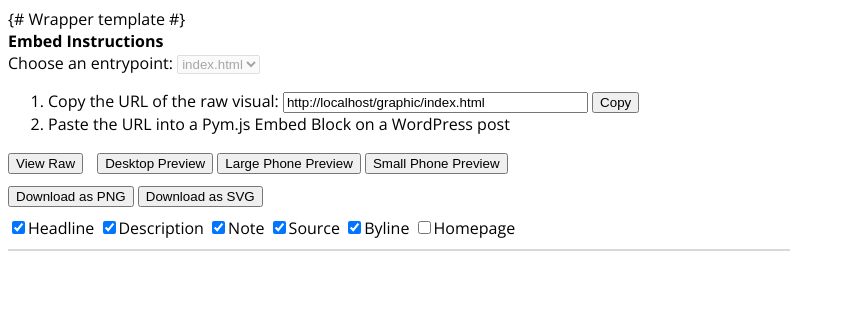
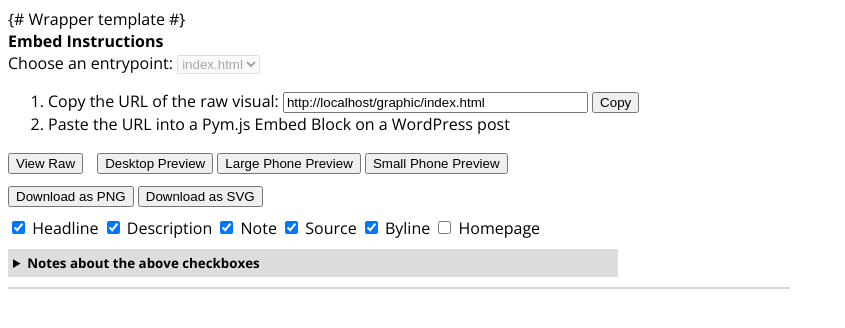
Before and after one commit to michigandaily/cookie, a website built with Parcel: page src/index.html in a window 1280 px wide. Shown: the whole page, without its empty margins (0-845 px from the left). Built offline with nearby package versions, Linux system fonts and the light colour scheme; what pym.js would draw is missing.

Commit message:
Add checkbox notes

```diff
--- a/src/css/base.scss
+++ b/src/css/base.scss
@@ -17,3 +17,16 @@ body {
   resize: horizontal;
   overflow-x: auto;
 }
+
+.notes {
+  display: block;
+        max-width: 600px;
+        margin-top: 10px;
+        background-color: rgb(221, 221, 221);
+        padding: 5px;
+        margin: 10px 0;
+
+  details p {
+    margin: 0.5rem;
+  }
+}
--- a/src/index.html
+++ b/src/index.html
@@ -21,7 +21,7 @@
       <li>Paste the URL into a Pym.js Embed Block on a WordPress post</li>
     </ol>
     <a id="view-raw" target="_blank"><button>View Raw</button></a>
-    <span style="margin-left: 10px;">
+    <span style="margin-left: 10px">
       <button id="desktop-preview">Desktop Preview</button>
       <button id="large-mobile-preview">Large Phone Preview</button>
       <button id="small-mobile-preview">Small Phone Preview</button>
@@ -31,13 +31,40 @@
       <button id="download-svg">Download as SVG</button>
     </span>
     <span class="options" id="display">
-      <input type="checkbox" name="hed" checked>Headline</input>
-      <input type="checkbox" name="dek" checked>Description</input>
-      <input type="checkbox" name="note" checked>Note</input>
-      <input type="checkbox" name="source" checked>Source</input>
-      <input type="checkbox" name="byline" checked>Byline</input>
-      <input type="checkbox" name="home">Homepage</input>
+      <input type="checkbox" id="hed-checkbox" name="hed" checked />
+      <label for="hed-checkbox">Headline</label>
+      <input type="checkbox" id="dek-checkbox" name="dek" checked />
+      <label for="dek-checkbox">Description</label>
+      <input type="checkbox" id="note-checkbox" name="note" checked />
+      <label for="note-checkbox">Note</label>
+      <input type="checkbox" id="source-checkbox" name="source" checked />
+      <label for="source-checkbox">Source</label>
+      <input type="checkbox" id="byline-checkbox" name="byline" checked />
+      <label for="byline-checkbox">Byline</label>
+      <input type="checkbox" id="home-checkbox" name="home" />
+      <label for="home-checkbox">Homepage</label>
     </span>
+    <small class="notes">
+      <details>
+        <summary><b>Notes about the above checkboxes</b></summary>
+        <p>
+          Use the checkboxes above only when taking screenshots. You should
+          refrain from using the associated query parameters when embedding
+          because delay in JavaScript execution will result in an initial flash
+          of content and potential content layout shift.
+        </p>
+        <p>
+          If you wish to hide certain text, either delete the appropriate tags
+          from the HTML template or remove the property from your configuration
+          file.
+        </p>
+        <p>
+          If you wish to use homepage styles, either set the body's class name
+          to homepage or set the entry's output property in the
+          configuration file to homepage.
+        </p>
+      </details>
+    </small>
     <div id="graphic"></div>
     <script type="module" src="./js/index.js" charset="utf-8"></script>
   </body>
```
